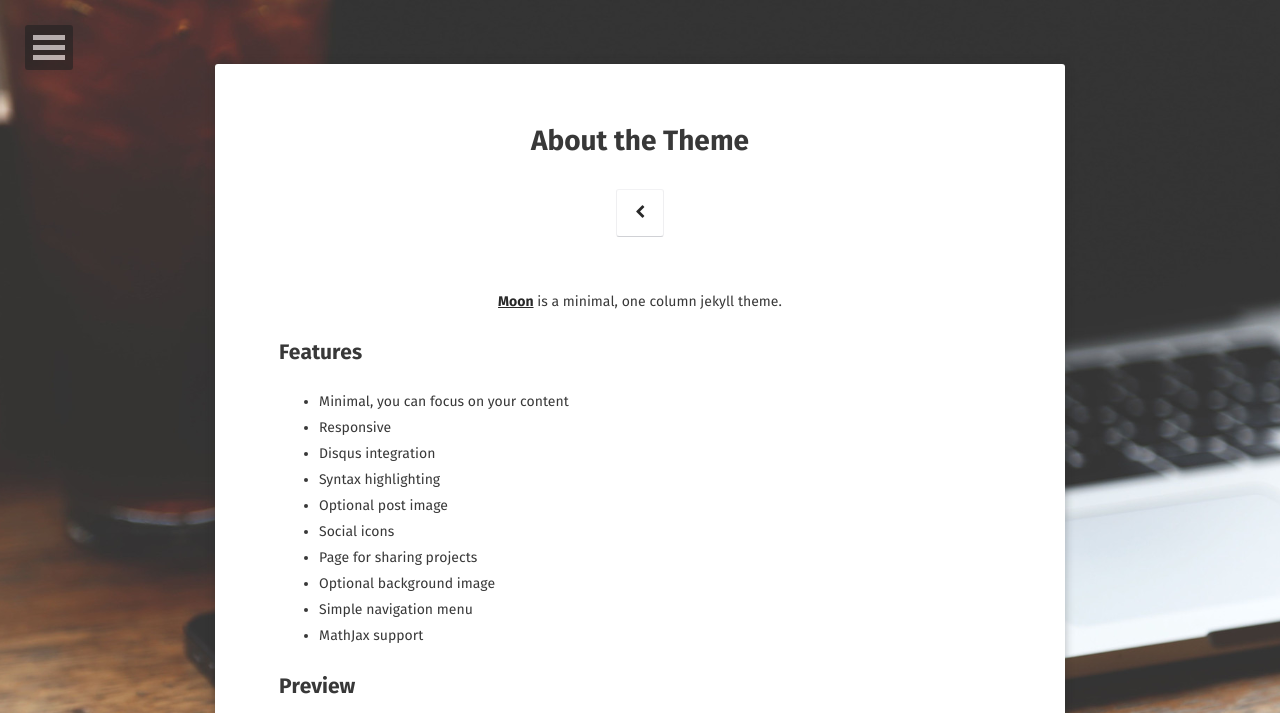
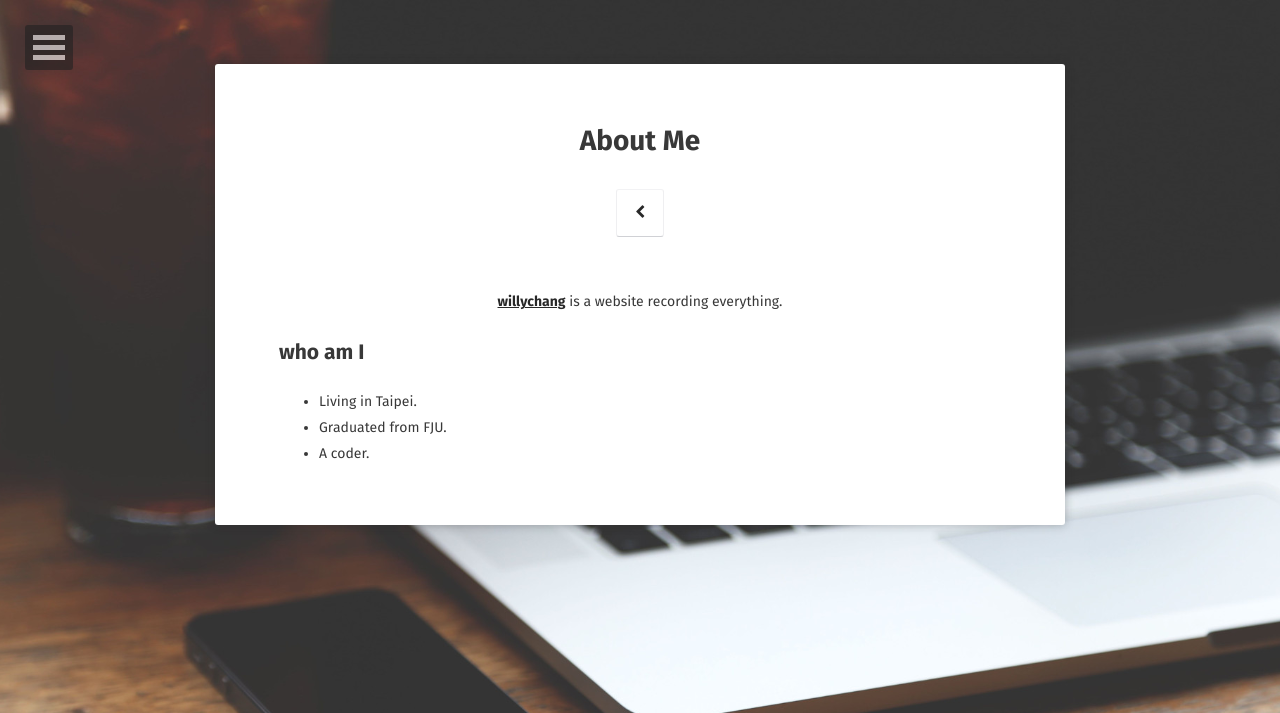
Before and after one commit to willychang21/willychang21.github.io, a Jekyll site: the page built from about/index.md, in a window 1280 px wide. Shown: the top 713 px of the page. Built offline with Jekyll 4.4.1, drawn with Linux system fonts in a browser that asks for light colours; some web fonts are replaced; some of the changed text lies outside the part shown; grey boxes are pictures that could not be loaded.

Commit message:
Update index.md

```diff
--- a/about/index.md
+++ b/about/index.md
@@ -1,37 +1,14 @@
 ---
 layout: page
-title: About the Theme
-tags: [about, Jekyll, theme, moon]
-date: 2016-03-21
+title: About Me
+tags: [about]
+date: 2019-05-09
 comments: false
 ---
 
-<center><a href="http://taylantatli.github.io/Moon"><b>Moon</b></a> is a minimal, one column jekyll theme.</center>
+<center><a href="http://willylearning.nctu.me"><b>willychang</b></a> is a website recording everything.</center>
 
-## Features
-* Minimal, you can focus on your content
-* Responsive
-* Disqus integration
-* Syntax highlighting
-* Optional post image
-* Social icons
-* Page for sharing projects
-* Optional background image
-* Simple navigation menu
-* MathJax support
-
-## Preview
-
-{% capture images %}
-    https://cloud.githubusercontent.com/assets/754514/14509720/61c61058-01d6-11e6-93ab-0918515ecd56.png
-    https://cloud.githubusercontent.com/assets/754514/14509716/61ac6c8e-01d6-11e6-879f-8308883de790.png
-{% endcapture %}
-{% include gallery images=images caption="Screenshots of Moon Theme" cols=2 %}
-
-See a [live version of Moon](http://taylantatli.github.io/Moon) hosted on GitHub.
-
-## Getting Started
-
-To learn how to install and use this theme check out the [Setup Guide](http://taylantatli.me/Moon/moon-theme/) for more information.
-
-[Install Moon](https://github.com/TaylanTatli/Moon){: .btn}
+## who am I
+* Living in Taipei.
+* Graduated from FJU.
+* A coder.
```
